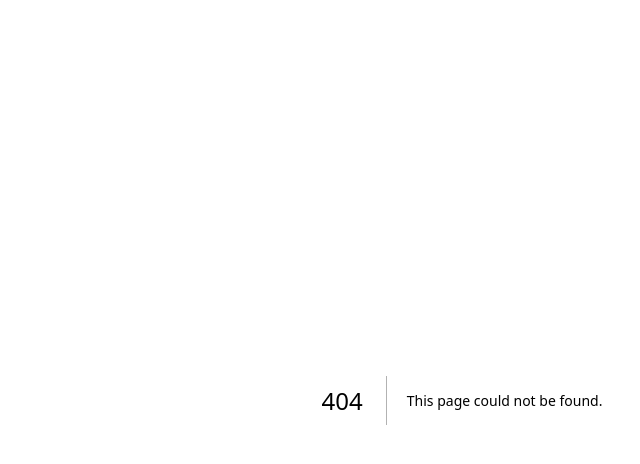
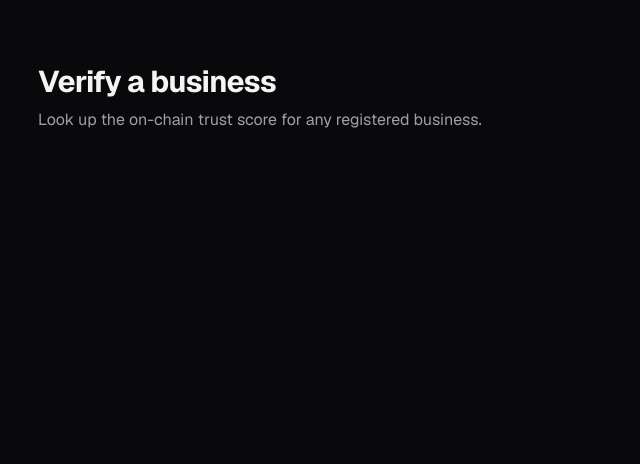
Before and after one commit to TrustLayer-Org/TrustLayer-Frontend, a Next.js app: page /verify in a window 1280 px wide. Before the commit this address had no page. Shown: the top 464 px of the page, without its empty margins (178-818 px from the left). Built offline with nearby package versions, Linux system fonts and the light colour scheme.

Commit message:
feat(verify-page): scaffold /verify route with header

```diff
--- /dev/null
+++ b/src/app/verify/page.js
@@ -0,0 +1,16 @@
+export default function VerifyPage() {
+  return (
+    <div className="min-h-screen bg-zinc-950 text-zinc-100 font-sans">
+      <main className="max-w-4xl mx-auto px-6 py-16">
+        <header className="mb-12">
+          <h1 className="text-3xl font-bold tracking-tight">
+            Verify a business
+          </h1>
+          <p className="text-zinc-400 mt-2">
+            Look up the on-chain trust score for any registered business.
+          </p>
+        </header>
+      </main>
+    </div>
+  );
+}
```
